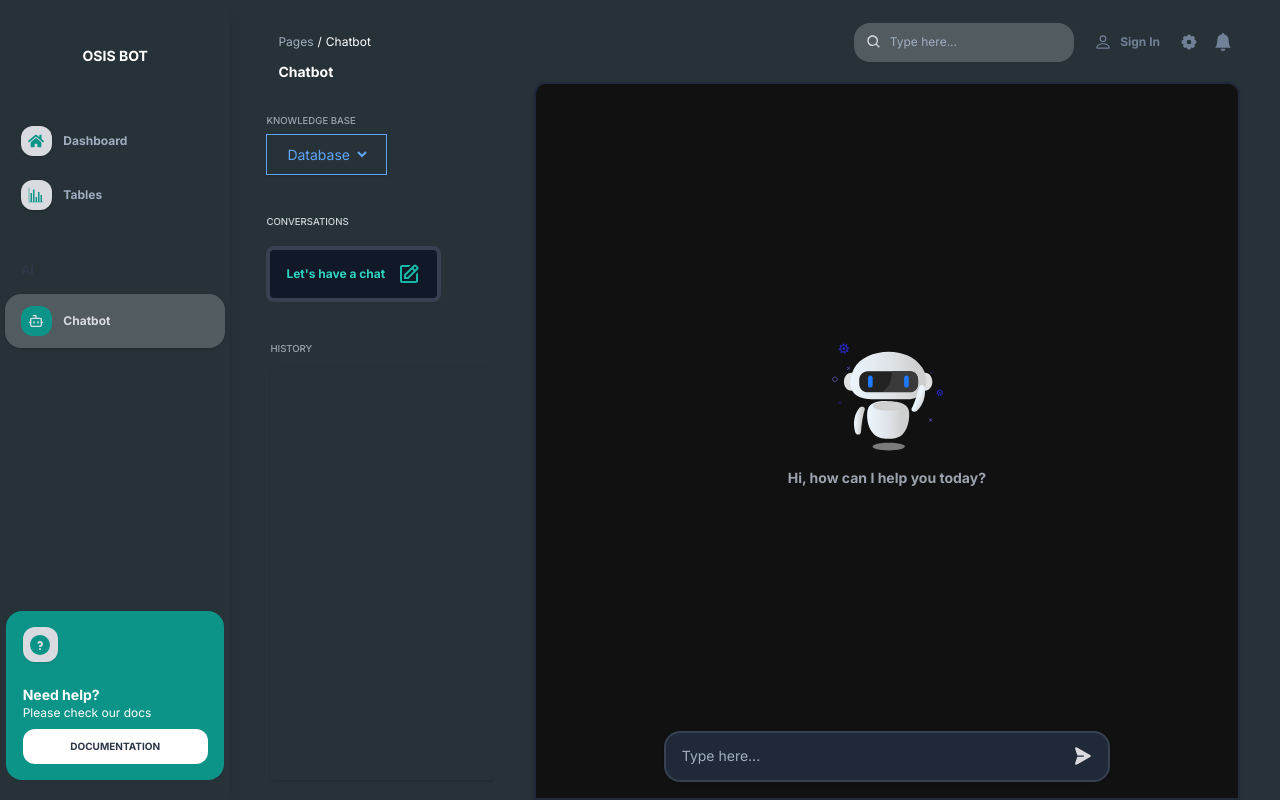
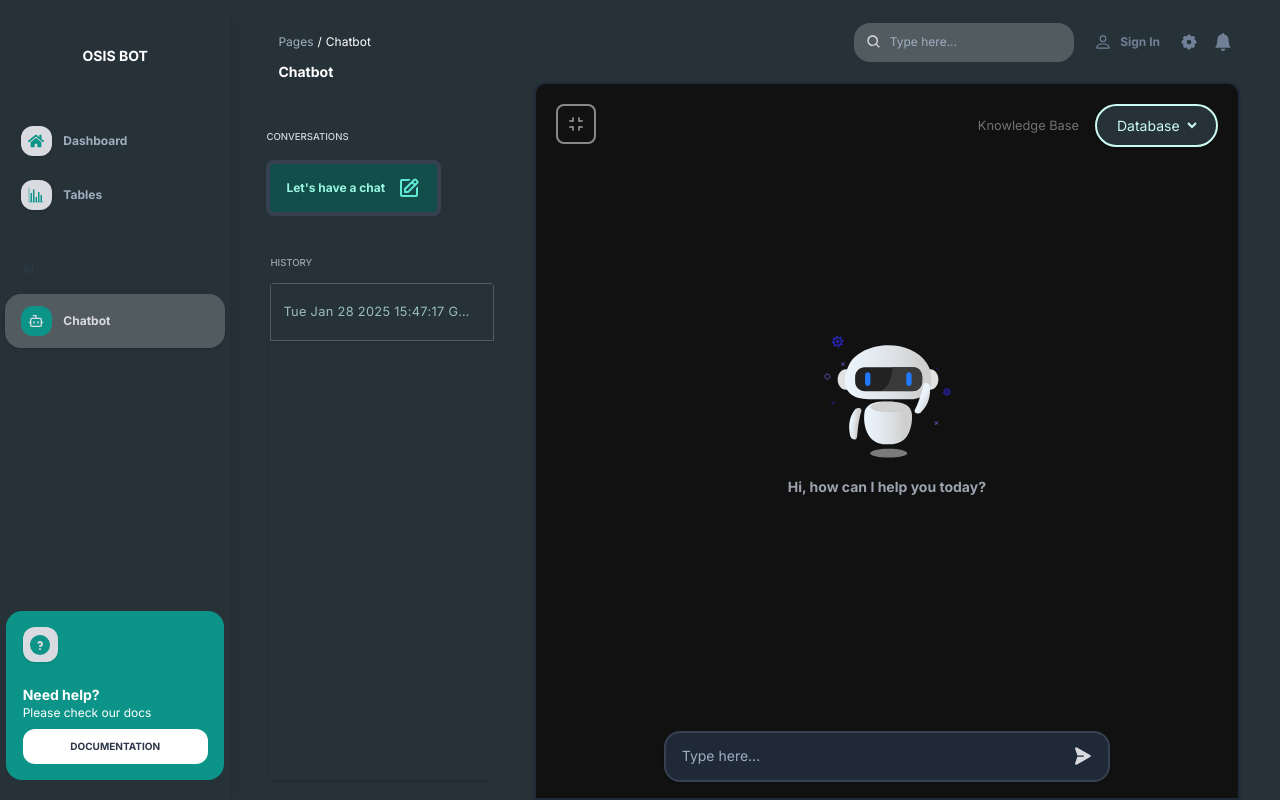
Before and after one commit to KobinaKorankye/ard-ui, a Next.js app: page /u/chat in a window 1280 px wide. Built offline with nearby package versions, Linux system fonts and the light colour scheme.

Commit message:
Added fullscreen and some chat ui changes

```diff
--- a/src/app/u/chat/page.tsx
+++ b/src/app/u/chat/page.tsx
@@ -22,6 +22,7 @@ const ObjSelect = dynamic(() => import("@/components/inputs/ObjSelect"), {
 import { BiEdit } from "react-icons/bi";
 import { PiPaperPlaneRightFill } from "react-icons/pi";
 import axios from "axios";
+import { CgMaximize, CgMinimize } from "react-icons/cg";
 
 const SOURCES = {
   database: "https://pkhsns2xwi.execute-api.eu-west-1.amazonaws.com/Prod/query", osis: "https://pkhsns2xwi.execute-api.eu-west-1.amazonaws.com/Prod/qa"
@@ -55,9 +56,10 @@ export default function Chat() {
   const [loading, setLoading] = useState(false);
   const [message, setMessage] = useState<string>("");
   const [chatID, setChatID] = useState<string>((new Date()).toString());
-  const [chatList, setChatList] = useState<Chat[]>([]);
+  const [chatList, setChatList] = useState<Chat[]>([{ id: chatID, messages: [] }]);
   const [messages, setMessages] = useState<any[]>([]);
-  const [url, setURL] = useState<string>(Object.keys(urlOptions)[0])
+  const [isFullScreenChat, setIsFullScreenChat] = useState(false);
+  const [url, setURL] = useState<string>(Object.keys(urlOptions)[0]);
 
   const getResponse = async (query: string) => {
     setLoading(true);
@@ -115,41 +117,74 @@ export default function Chat() {
     }
   };
 
+  const handleNewChat = () => {
+    const updatedChatList = chatList.map((chat) => {
+      if (chat.id == chatID) {
+        chat.messages = [...JSON.parse(JSON.stringify(messages))]
+      }
+      return chat
+    })
+    const newChatID = (new Date()).toString(); // Generate a new unique chat ID
+    setChatID(newChatID);  // Set the new chat ID first
+    setChatList([...updatedChatList, { id: newChatID, messages: [] }]);  // Add new chat with updated ID
+    setMessages([]);  // Reset messages for the new chat
+  };
+
   return (
     <div className="flex-1 flex gap-10 overflow-y-auto">
       <div className="flex flex-[3] flex-col overflow-y-auto pb-5 pt-[2rem]">
-        <div className="ml-8 flex flex-col gap-5">
-          <div className="flex ml-1">
-            <ObjSelect label="Knowledge base" value={url} options={urlOptions} onChange={(e) => { setURL(e.target.value) }} />
-          </div>
-        </div>
-        <div className="ml-8 pl-1 flex flex-col gap-4 my-10">
+
+        <div className="ml-8 pl-1 flex flex-col gap-4 mt-4 mb-10">
           <div className="font-medium text-[0.6rem] uppercase text-dark dark:text-gray-300">Conversations</div>
           <div className="flex">
-            <div onClick={() => { setChatList([...chatList, { id: chatID, messages: messages }]); setChatID((new Date()).toString()); setMessages([]); }} className={`cursor-pointer border-4 border-gray-700 flex items-center gap-[0.74rem] bg-gray-900 text-xs font-bold px-4 py-3 rounded-lg`}>
-              <div className="text-teal-400">{"Let's have a chat"}</div>
-              <div className={`text-2xl flex text-teal-500 items-center justify-center rounded-xl`}>
+            <div onClick={handleNewChat} className={`cursor-pointer border-4 border-gray-700 flex items-center gap-[0.74rem] hover:tracking-wide duration-300 bg-teal-900 text-xs font-bold px-4 py-3 rounded-lg`}>
+              <div className="text-teal-200">{"Let's have a chat"}</div>
+              <div className={`text-2xl flex text-teal-300 items-center justify-center rounded-xl`}>
                 <BiEdit />
               </div>
             </div>
           </div>
-          {/* <IconTextButton invert alt text="Let's have a chat" icon={BiEdit} /> */}
         </div>
         <div className="text-[0.6rem] uppercase font-medium text-dark dark:text-gray-400 ml-10">History</div>
         <div className={` ml-10 relative flex-1 text-xs shadow rounded overflow-hidden mt-3`}>
           <div className="absolute top-0 w-full h-full overflow-y-auto flex-col">
             {chatList.map((chat, index) => (
-              <div onClick={() => { setChatID(chat.id); setMessages(chat.messages) }} key={index} className="cursor-pointer text-teal-400 font-medium text-[0.8rem] bg-gray-800 rounded-lg tracking-wide shadow py-3 px-3 truncate">{chat.id}</div>
+              <div onClick={() => {
+                const updatedChatList = chatList.map((chat) => {
+                  if (chat.id == chatID) {
+                    chat.messages = [...JSON.parse(JSON.stringify(messages))]
+                  }
+                  return chat
+                })
+                setChatList(updatedChatList)
+                setChatID(chat.id); setMessages(chat.messages)
+              }} key={index}
+                className={`cursor-pointer ${chatID == chat.id ? 'border border-white/20 tracking-wide text-teal-100/70' : 'text-teal-100/50'} text-[0.8rem] shadow py-5 px-3 truncate`}>
+                {chat.id}
+              </div>
             ))
             }
           </div>
         </div>
       </div>
-      <div className="flex-[8] relative flex flex-col light:border dark:border-2 border-gray-300 dark:border-gray-800 rounded-t-xl overflow-hidden shadow dark:bg-[#111111] bg-[#f1f1f1] mr-10">
-        <div className="flex absolute bottom-0 w-full h-full overflow-y-auto overflow-x-hidden flex-col border-x rounded-t-lg dark:border-x-0 dark:border-gray-900 flex-1 pb-4">
+      <div className={`${isFullScreenChat ? 'fixed top-0 left-0 right-0 bottom-0 w-full h-screen' : 'flex-[8] relative'} duration-300  flex flex-col light:border dark:border-2 border-gray-300 dark:border-gray-800 rounded-t-xl overflow-hidden shadow dark:bg-[#111111] bg-[#f1f1f1] mr-10`}>
+        <div className={`flex absolute bottom-0 w-full h-full overflow-y-auto overflow-x-hidden flex-col border-x rounded-t-lg dark:border-x-0 dark:border-gray-900 flex-1 pb-4`}>
+          <div onClick={() => { setIsFullScreenChat((prev) => !prev) }} className="absolute top-5 left-5 w-10 h-10 border-2 border-white/50 hover:text-white/80 cursor-pointer text-white/60 text-lg rounded-lg flex items-center justify-center">
+            {
+              isFullScreenChat ?
+                <CgMaximize /> :
+                <CgMinimize />
+            }
+          </div>
+          <div className="absolute top-5 right-5">
+            <div className="flex gap-4 items-center">
+              <div className="text-white/40 text-[0.8rem]">Knowledge Base</div>
+              <ObjSelect value={url} options={urlOptions} onChange={(e) => { setURL(e.target.value) }} />
+            </div>
+          </div>
           {messages.length === 0 ? (
             <div className="flex-1 flex flex-col items-center justify-center">
-              <Loader animationName="bot" style={{ width: "20%" }} />
+              <Loader animationName="bot" style={{ width: "10rem" }} />
               <div className={`text-sm text-dull dark:text-gray-400 font-bold`}>Hi, how can I help you today?</div>
             </div>
           ) : (
--- a/src/components/inputs/ObjSelect.tsx
+++ b/src/components/inputs/ObjSelect.tsx
@@ -24,11 +24,14 @@ export default function ObjSelect({
 
     return (
         <div className={`${boxClassName}`}>
-            <label className={`block  text-[0.6rem] uppercase font-medium mb-1.5 text-gray-400`} htmlFor={name}>
-                {label}
-            </label>
+            {
+                label &&
+                <label className={`block text-[0.6rem] uppercase font-medium mb-1.5 text-gray-400`} htmlFor={name}>
+                    {label}
+                </label>
+            }
             <div
-                className="flex w-full items-center dark:bg-darkbg dark:text-blue-400 border border-blue-400 shadow appearance-none px-4 py-2.5
+                className="flex w-full rounded-full overflow-hidden items-center dark:bg-darkbg dark:text-teal-100 border-2 border-teal-100 shadow appearance-none px-4 py-2.5
                 leading-tight"
             >
                 {Icon && <Icon />}
```
